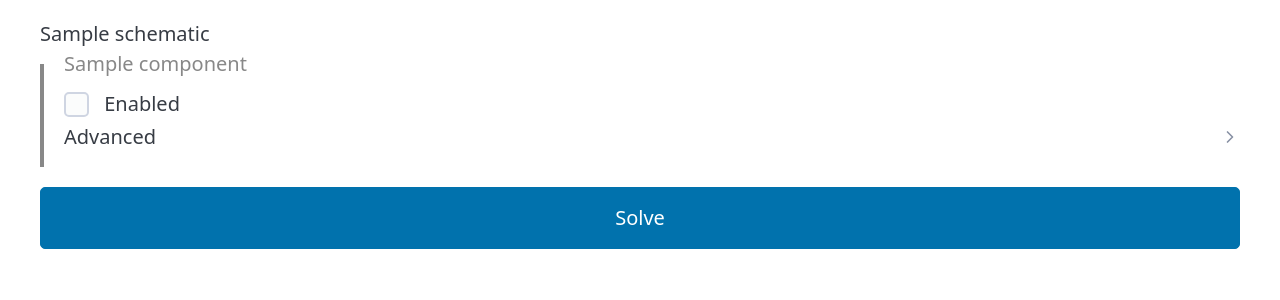
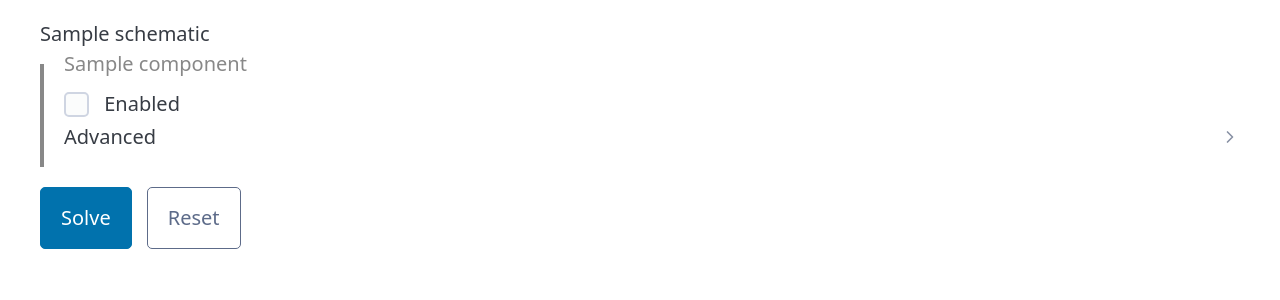
Before and after one commit to mrmorawski/technoeconomics, a FastAPI app: template src/technoeconomics/web/templates/preset.jinja in a window 1280 px wide. Shown: the part 186-486 px from the top of the page. Run offline with FastAPI, Linux system fonts and the light colour scheme; the template is opened without the code that fills it: most values are stand-ins (such as "Sample title", 1, 10 or a date in 2020); parts of the project's set-up code (start-up, migrations or seed data) failed here and were passed over; some libraries are stand-ins or nearby versions.

Commit message:
feat: reset model

```diff
--- a/src/technoeconomics/web/main.py
+++ b/src/technoeconomics/web/main.py
@@ -96,6 +96,27 @@ async def industrial_heat(request: Request):
     return response
 
 
+@app.post("/industrial_heat/reset", response_class=HTMLResponse)
+async def industrial_heat_reset(request: Request):
+    """Reset the session's plant to the preset defaults and re-render the form.
+
+    htmx swaps the returned form fragment in place of the current one. If the session has
+    expired, a fresh one is minted (and its cookie set) so reset still yields a usable form.
+    """
+    session = sessions.get(request.cookies.get("sid"))
+    new_sid = None
+    if session is None:
+        new_sid, session = sessions.create(IndustrialHeat().build())
+    else:
+        session.plant = IndustrialHeat().build()
+    response = templates.TemplateResponse(
+        request, "_form.jinja", {"components": plant_to_form(session.plant)}
+    )
+    if new_sid is not None:
+        response.set_cookie("sid", new_sid, httponly=True, samesite="lax")
+    return response
+
+
 @app.post("/industrial_heat/init_solve", response_class=HTMLResponse)
 async def industrial_heat_init_solve(request: Request):
     """Record the edited plant on the session; the page then opens the stream to solve it.
--- a/src/technoeconomics/web/static/app.css
+++ b/src/technoeconomics/web/static/app.css
@@ -39,6 +39,16 @@
     opacity: 0.35;
 }
 
+/* Form action buttons (Solve / Reset) in a row rather than Pico's default full width. */
+.actions {
+    display: flex;
+    gap: 0.75rem;
+}
+
+.actions button {
+    width: auto;
+}
+
 /* Headline numbers above the charts. */
 .numbers {
     display: grid;
--- a/src/technoeconomics/web/static/solve.js
+++ b/src/technoeconomics/web/static/solve.js
@@ -69,6 +69,17 @@ function connectStream() {
     es.onerror = () => es.close();
 }
 
+// Empty the results area and dispose the chart instances. Called from the Reset button so a
+// fresh solve starts from a clean slate: disposing drops each ECharts instance (and its
+// entry in `charts`), so the next solve re-inits into a new div instead of an orphaned one.
+function clearResults() {
+    Object.values(charts).forEach((c) => c.dispose());
+    Object.keys(charts).forEach((id) => delete charts[id]);
+    document.getElementById("charts").innerHTML = "";
+    document.getElementById("numbers").innerHTML = "";
+    document.getElementById("run").innerHTML = "";
+}
+
 window.addEventListener("resize", () => {
     Object.values(charts).forEach((c) => c.resize());
 });
--- /dev/null
+++ b/src/technoeconomics/web/templates/_form.jinja
@@ -0,0 +1,45 @@
+{# The editable plant form: per component, an enable toggle plus its visible parameters,
+   with secondary ("advanced") parameters tucked under a <details>. Rendered by preset.jinja
+   and re-rendered by POST /industrial_heat/reset, which htmx swaps in place (outerHTML on
+   #model-form). `components` is web.forms.plant_to_form(plant). #}
+{% macro param_input(p) %}
+    <label>
+        {{ p.label }}
+        <input type="number" name="{{ p.path }}" value="{{ p.value }}" step="any">
+    </label>
+{% endmacro %}
+<form id="model-form"
+      hx-post="{{ url_for('industrial_heat_init_solve') }}"
+      hx-target="#run"
+      hx-swap="innerHTML">
+    <div class="grid">
+        {% for component in components %}
+            <fieldset {% if component.color %}style="border-inline-start: 4px solid {{ component.color }}; padding-inline-start: 1rem"{% endif %}>
+                <legend {% if component.color %}style="color: {{ component.color }}"{% endif %}>{{ component.title }}</legend>
+                <label>
+                    <input type="checkbox"
+                           name="{{ component.id }}.enabled"
+                           {% if component.enabled %}checked{% endif %}>
+                    Enabled
+                </label>
+                {% for p in component.params if not p.advanced %}{{ param_input(p) }}{% endfor %}
+                {% set advanced = component.params | selectattr('advanced') | list %}
+                {% if advanced %}
+                    <details>
+                        <summary>Advanced</summary>
+                        {% for p in advanced %}{{ param_input(p) }}{% endfor %}
+                    </details>
+                {% endif %}
+            </fieldset>
+        {% endfor %}
+    </div>
+    <div class="actions">
+        <button type="submit">Solve</button>
+        <button type="button"
+                class="secondary outline"
+                onclick="clearResults()"
+                hx-post="{{ url_for('industrial_heat_reset') }}"
+                hx-target="#model-form"
+                hx-swap="outerHTML">Reset</button>
+    </div>
+</form>
```
Also changed, not shown: src/technoeconomics/web/templates/preset.jinja (+4 -37 lines).
